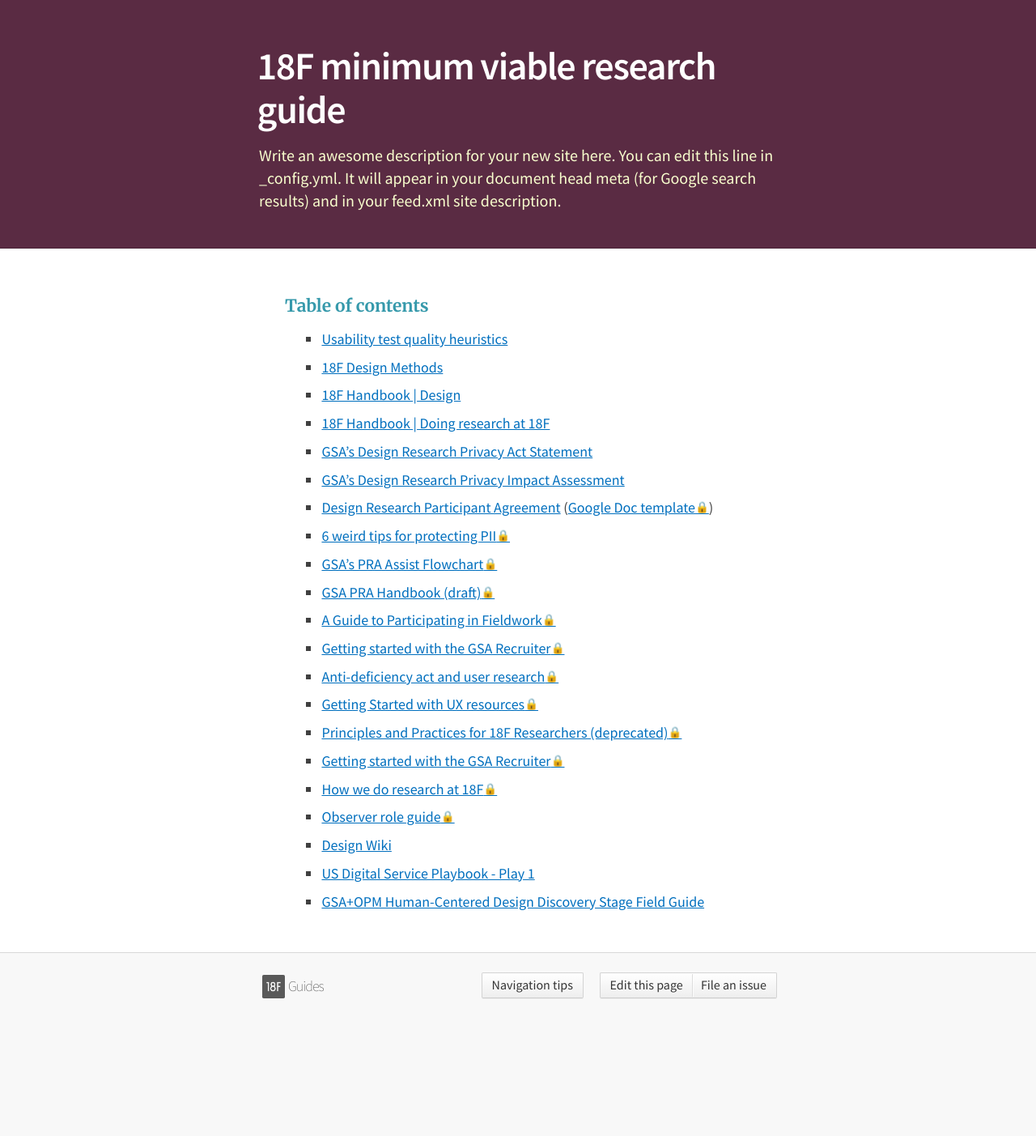
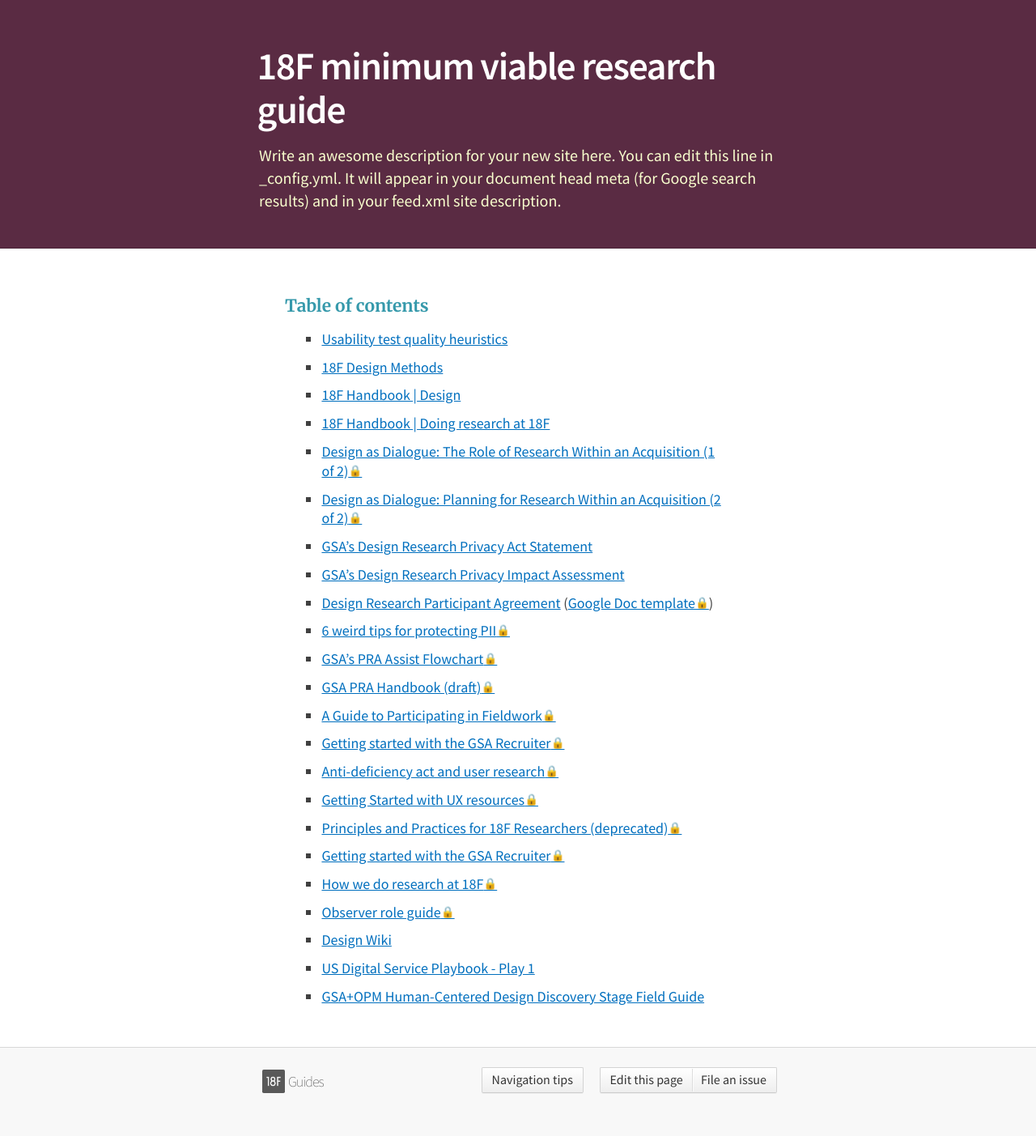
Before and after one commit to 18F/g-research, a Jekyll site: the page built from _pages/index.html, in a window 1280 px wide. Shown: the whole page at 81% size. Built offline with Jekyll 4.4.1, drawn with Linux system fonts in a browser that asks for light colours; before the commit the page ends 1285 px from its top, so only the background shows below that.

Commit message:
Add 'design as dialog' presentations.

```diff
--- a/_pages/index.html
+++ b/_pages/index.html
@@ -28,6 +28,8 @@ layout: none
             <li><a href="https://methods.18f.gov">18F Design Methods</a></li>
             <li><a href="https://handbook.18f.gov/design">18F Handbook | Design</a></li>
             <li><a href="https://handbook.18f.gov/research-guidelines/">18F Handbook | Doing research at 18F</a></li>
+            <li><a href="https://docs.google.com/presentation/d/1fsr5fREkwTD0T7sQ5nGpYibU4H7TAJ-IgTekJe2kAhQ/edit#slide=id.gedd277167_0_280">Design as Dialogue: The Role of Research Within an Acquisition (1 of 2)</a></li>
+            <li><a href="https://docs.google.com/presentation/d/1nnD5puGx2cW3lgmcwgulKL-vU23idC-veZm5JSaMu9o/edit">Design as Dialogue: Planning for Research Within an Acquisition (2 of 2)</a></li>
             <li><a href="https://www.gsa.gov/reference/gsa-privacy-program/privacy-act-statement-for-design-research">GSA&rsquo;s Design Research Privacy Act Statement</a></li>
             <li><a href="https://www.gsa.gov/cdnstatic/design_research_pia_%28signed%29.pdf">GSA&rsquo;s Design Research Privacy Impact Assessment</a></li>
             <li><a href="https://methods.18f.gov/participant-agreement/">Design Research Participant Agreement</a> (<a href="https://docs.google.com/document/d/16qg58Hn92UlXLsi-2taizi7qe5mvQ3LMSkcvyHk8Bdo/edit#heading=h.t28fiit0szpi">Google Doc template</a>)</li>
```
